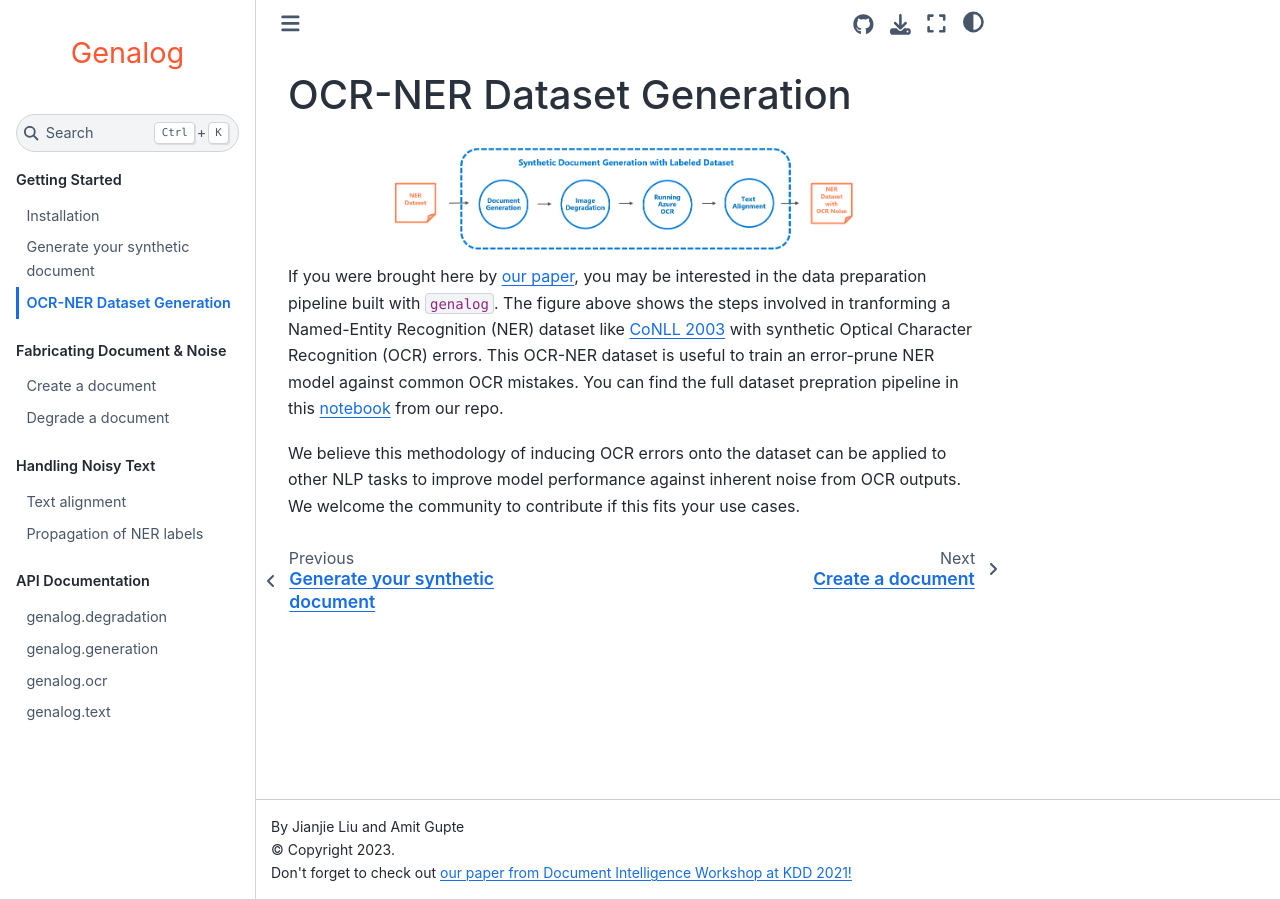
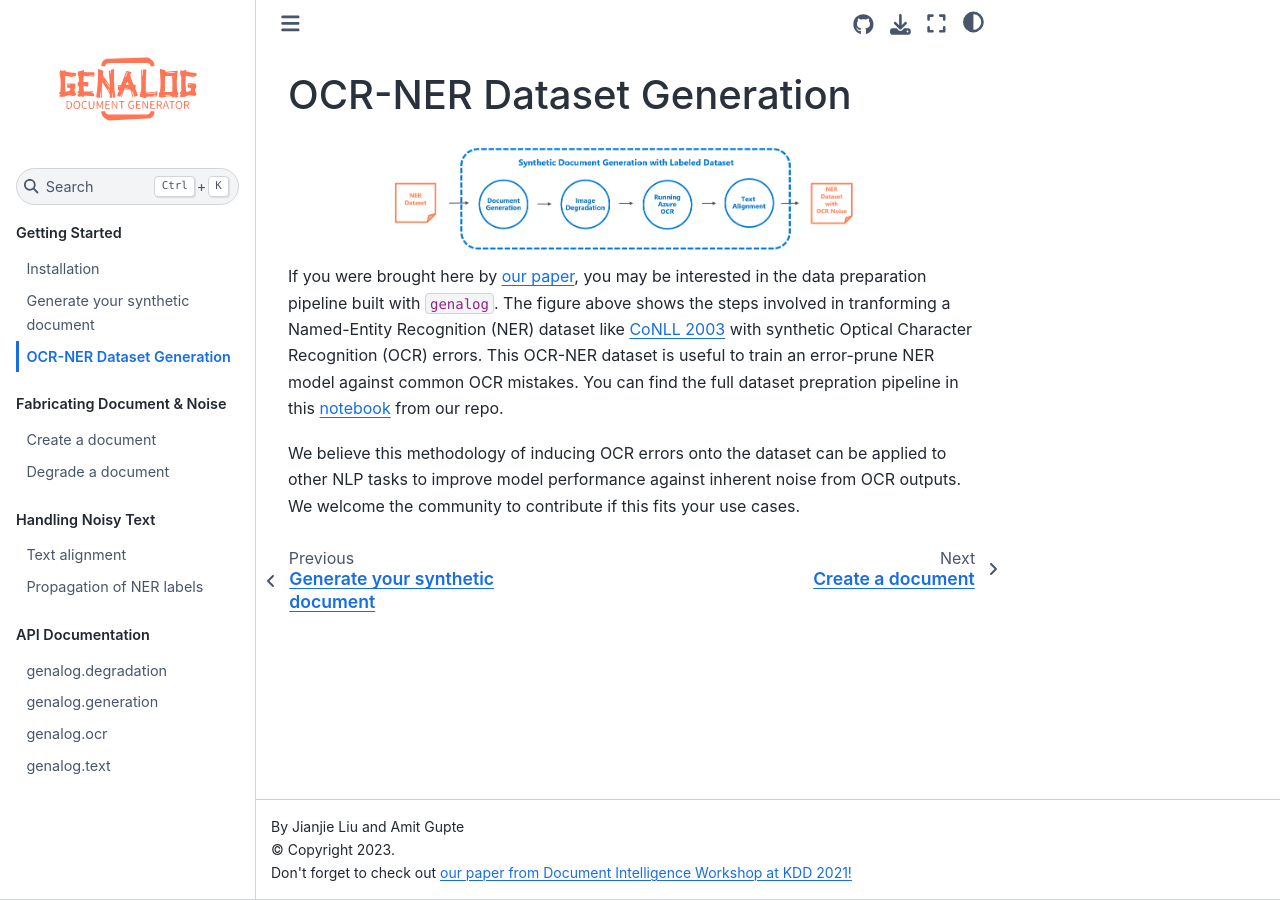
Before and after one commit to microsoft/genalog, a Jupyter Book: the page built from docs/genalog_docs/e2e_dataset_pipeline.md, in a window 1280 px wide. Built offline with Jupyter Book 1.0.4 settings and Sphinx 7.4.7 and the Sphinx Book theme 1.1.4, drawn with Linux system fonts in a browser that asks for light colours.

Commit message:
Laserprec/update logos (#57)
Update logos and add a notice for repo running in low maintenance mode.

```diff
--- a/docs/genalog_docs/_config.yml
+++ b/docs/genalog_docs/_config.yml
@@ -1,6 +1,6 @@
-title : <h1 style="font-size:2em;text-align:center;color:#FF5733">Genalog</h1>
+title : ''
 author: Jianjie Liu and Amit Gupte
-# logo: 'qe-logo-large.png'
+logo: static/genalog_full_logo.svg
 
 # Short description about the book
 description: >-
@@ -23,13 +23,13 @@ launch_buttons:
 
 # HTML-specific settings
 html:
+  favicon                     : static/genalog_favicon.svg
   home_page_in_navbar         : false
   use_repository_button       : true
   use_issues_button           : true
   baseurl                     : https://microsoft.github.io/genalog/
   extra_footer                : "Don't forget to check out <a href=
 https://arxiv.org/abs/2108.02899>our paper from Document Intelligence Workshop at KDD 2021!</a>"
-
 
 sphinx:
   extra_extensions:
```
Also changed, not shown: README.md (+3 -1 lines), docs/genalog_docs/static/genalog_favicon.svg (added), docs/genalog_docs/static/genalog_full_logo.svg (added), docs/genalog_docs/static/genalog_logo_no_text.svg (added).
